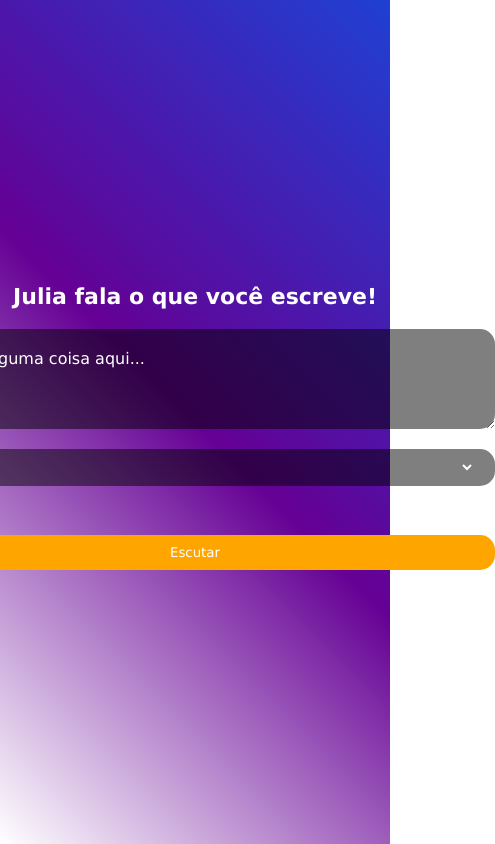
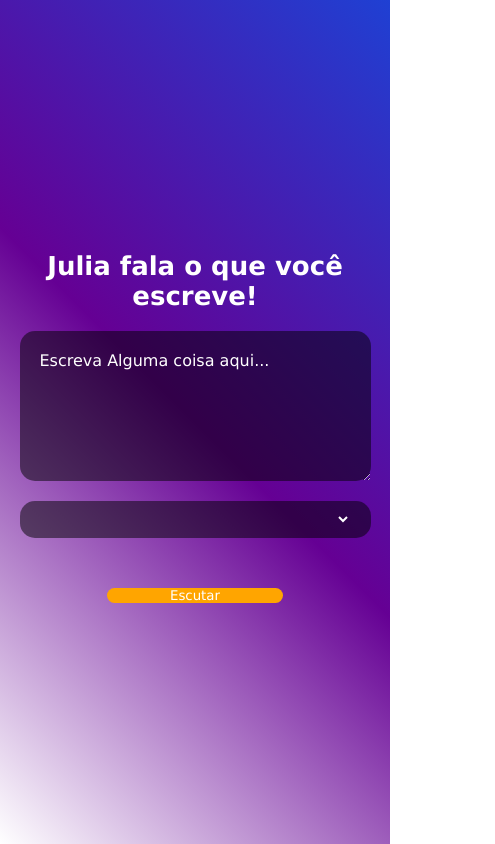
Before and after one commit to Ithaian7/Projeto_de_voz, a plain HTML site: page index.html in a window 390 px wide. Shown: the whole page, 495 px wide, since content can reach past the window. Drawn offline with Linux system fonts and the light colour scheme.

Commit message:
Update style.css

```diff
--- a/style.css
+++ b/style.css
@@ -68,7 +68,11 @@ button {
 
 }
 
- @media (max-width: 768px) {
+@media (max-width: 420px) {
+    main textarea, .row {
+        width: 90%;
+    }
+
     main textarea {
         height: 150px;
     }
@@ -76,28 +80,21 @@ button {
     .row {
         flex-direction: column;
         align-items: center;
-    }
-
-    select, button {
-        width: 100%;
-        margin-bottom: 10px;
-    }
-}
-
-@media (max-width: 480px) {
-    main h1 {
-        font-size: 22px;
-    }
-
-    main textarea {
-        height: 100px;
-    }
-
-    .row {
         gap: 10px;
     }
 
-    select, button {
-        padding: 10px;
+    select  {
+        width: 100%;
     }
+    button{
+        width: 50%;
+        margin: 10px;
+
+
+    }
+  main h1{
+    text-align: center;
+
+
+  }
 }
```
